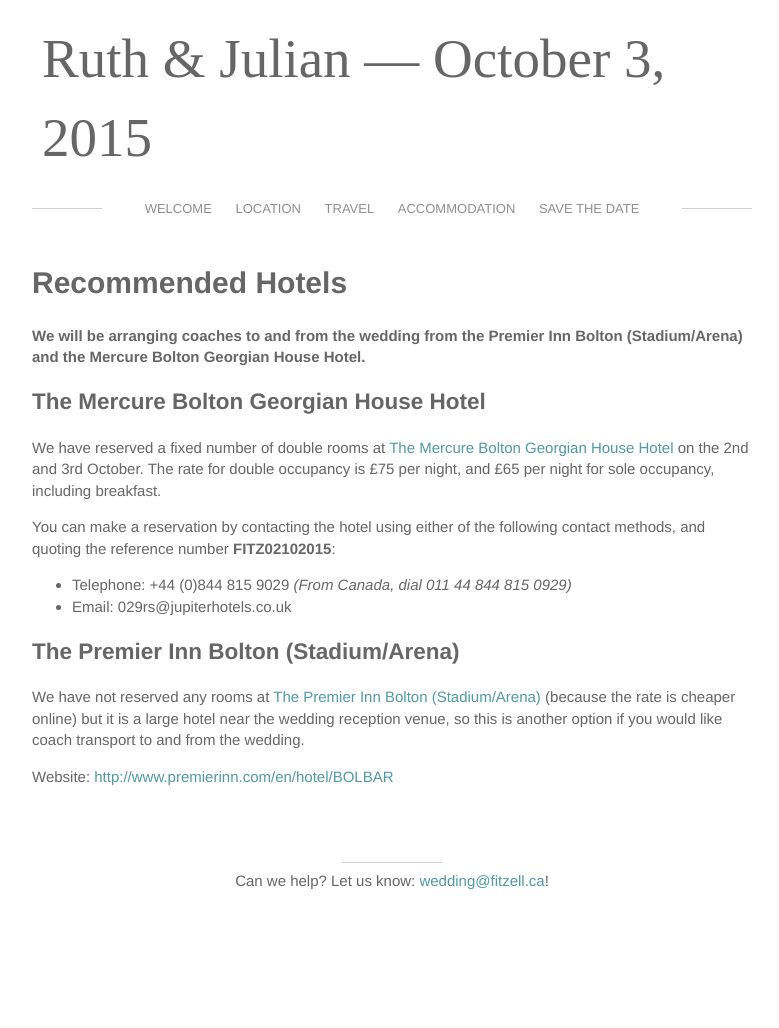
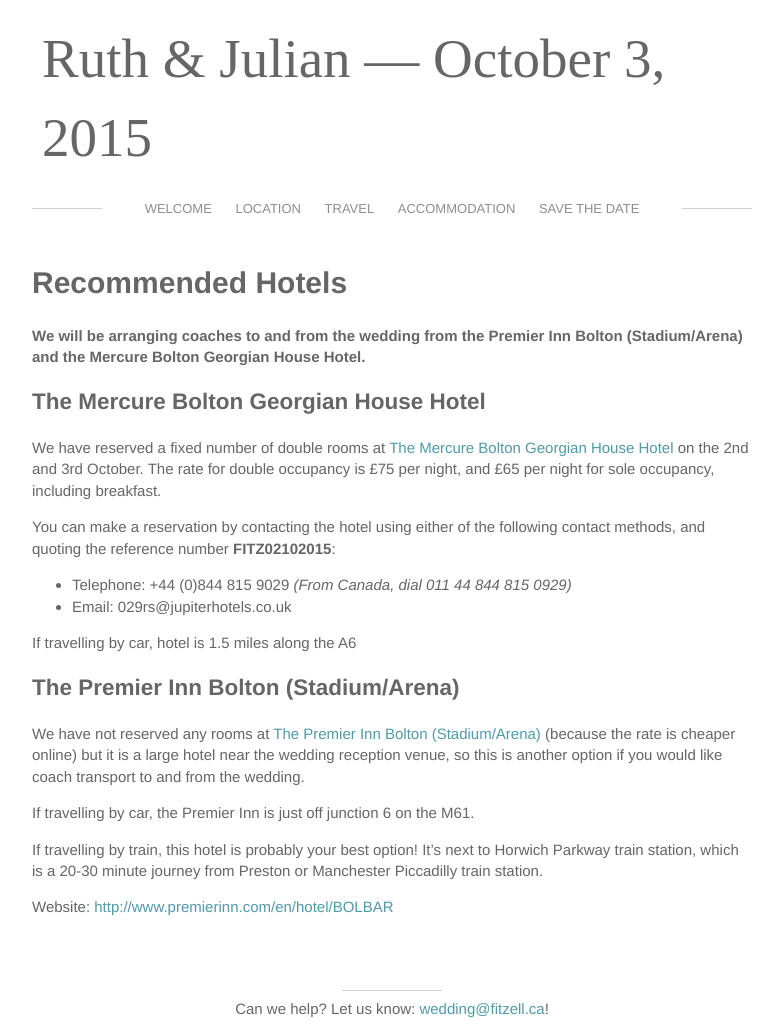
Before and after one commit to jfitzell/weddingsite, a Jekyll site: the page built from accommodation.md, in a window 1280 px wide. Shown: the whole page, without its empty margins (248-1027 px from the left). Built offline with Jekyll 4.4.1, drawn with Linux system fonts in a browser that asks for light colours; some web fonts are replaced; before the commit the page ends 900 px from its top, so only the background shows below that.

Commit message:
partially added transport details

```diff
--- a/accommodation.md
+++ b/accommodation.md
@@ -17,11 +17,15 @@
 * Telephone: +44 (0)844 815 9029 *(From Canada, dial 011 44 844 815 0929)*
 * Email: 029rs@jupiterhotels.co.uk
 
-
+If travelling by car, hotel is 1.5 miles along the A6
 
 
 ##The Premier Inn Bolton (Stadium/Arena)
 
 We have not reserved any rooms at <a target="_blank" href="http://www.premierinn.com/en/hotel/BOLBAR/">The Premier Inn Bolton (Stadium/Arena)</a> (because the rate is cheaper online) but it is a large hotel near the wedding reception venue, so this is another option if you would like coach transport to and from the wedding.
 
+If travelling by car, the Premier Inn is just off junction 6 on the M61.
+
+If travelling by train, this hotel is probably your best option! It's next to Horwich Parkway train station, which is a 20-30 minute journey from Preston or Manchester Piccadilly train station.
+
 Website: <a target="_blank" href="http://www.premierinn.com/en/hotel/BOLBAR/">http://www.premierinn.com/en/hotel/BOLBAR</a>
```
